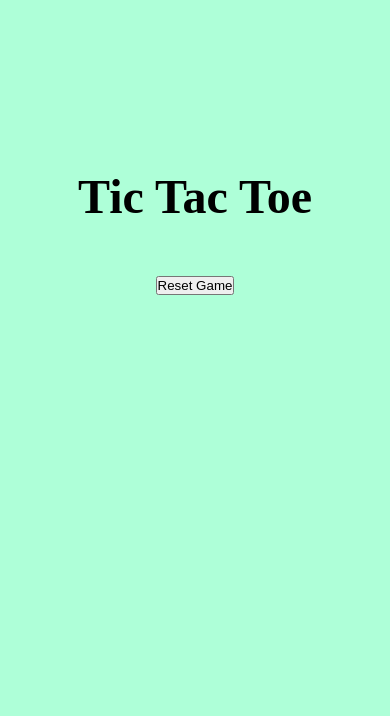
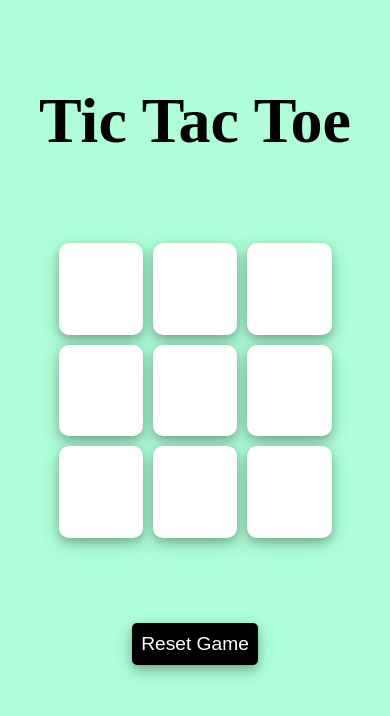
Before and after one commit to OgAeons/tic-tac-toe, a plain HTML site: page index.html in a window 390 px wide. Drawn offline with Linux system fonts and the light colour scheme.

Commit message:
Added styling for different screen sizes and reset btn

```diff
--- a/styles.css
+++ b/styles.css
@@ -9,12 +9,12 @@ body {
 }
 
 h1 {
-    margin-top: 2rem;
+    margin-top: 1rem;
     font-size: 3rem;
 }
 
 .game {
-    margin-top: 2rem;
+    margin-top: 1rem;
     width: 50%;
     height: 70vh;
     /* border: 1px solid black; */
@@ -23,19 +23,6 @@ h1 {
     grid-template-columns: 1fr 1fr 1fr;
     grid-template-rows: 1fr 1fr 1fr;
     gap: 10px;
-}
-
-@media (max-width: 700px){
-    h1 {
-        margin-top: 20vh;
-        font-size: 3rem;
-    }
-
-    .game {
-        height: 50%;
-        width: 50%;
-        margin-left: 25%;
-    }
 }
 
 .box {
@@ -48,3 +35,56 @@ h1 {
     border-radius: 10px;
     box-shadow: 0 4px 8px 0 rgba(0, 0, 0, 0.2), 0 6px 20px 0 rgba(0, 0, 0, 0.19);
 }
+
+.reset {
+    background-color: black;
+    color: white;
+    border: none;
+    border-radius: 5px;
+    width: 20vh;
+    height: 1.5rem;
+    margin-top: 3rem;
+    box-shadow: 0 4px 8px 0 rgba(0, 0, 0, 0.2), 0 6px 20px 0 rgba(0, 0, 0, 0.19);
+}
+
+@media only screen and (min-width: 431px) and (max-width: 1025px){
+    h1 {
+        margin-top: 10vh;
+        font-size: 5rem;
+    }
+
+    .game {
+        height: 50vh;
+        width: 70%;
+        margin-left: 15%;
+        margin-top: 10vh;
+    }
+
+    .reset {
+        width: 15vh;
+        height: 5vh;
+        font-size: 1.5rem;
+        margin-top: 10vh;
+    }
+}
+
+@media (max-width: 431px) {
+    h1 {
+        margin-top: 10vh;
+        font-size: 4rem;
+    }
+
+    .game {
+        margin-top: 10vh;
+        height: 35vh;
+        width: 70%;
+        margin-left: 15%;
+    }
+
+    .reset {
+        width: 15vh;
+        height: 5vh;
+        font-size: 1.2rem;
+        margin-top: 10vh;
+    }
+}
```
